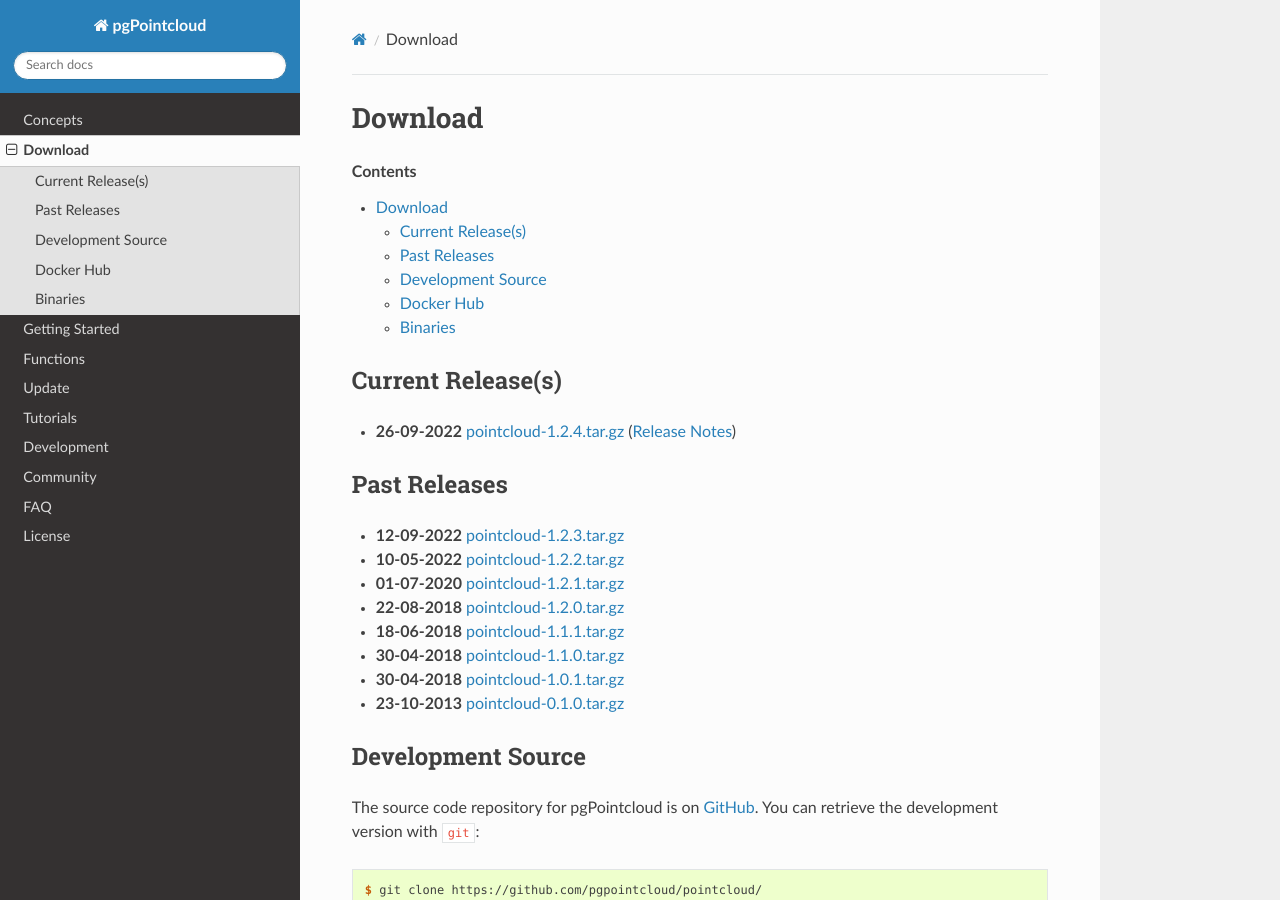
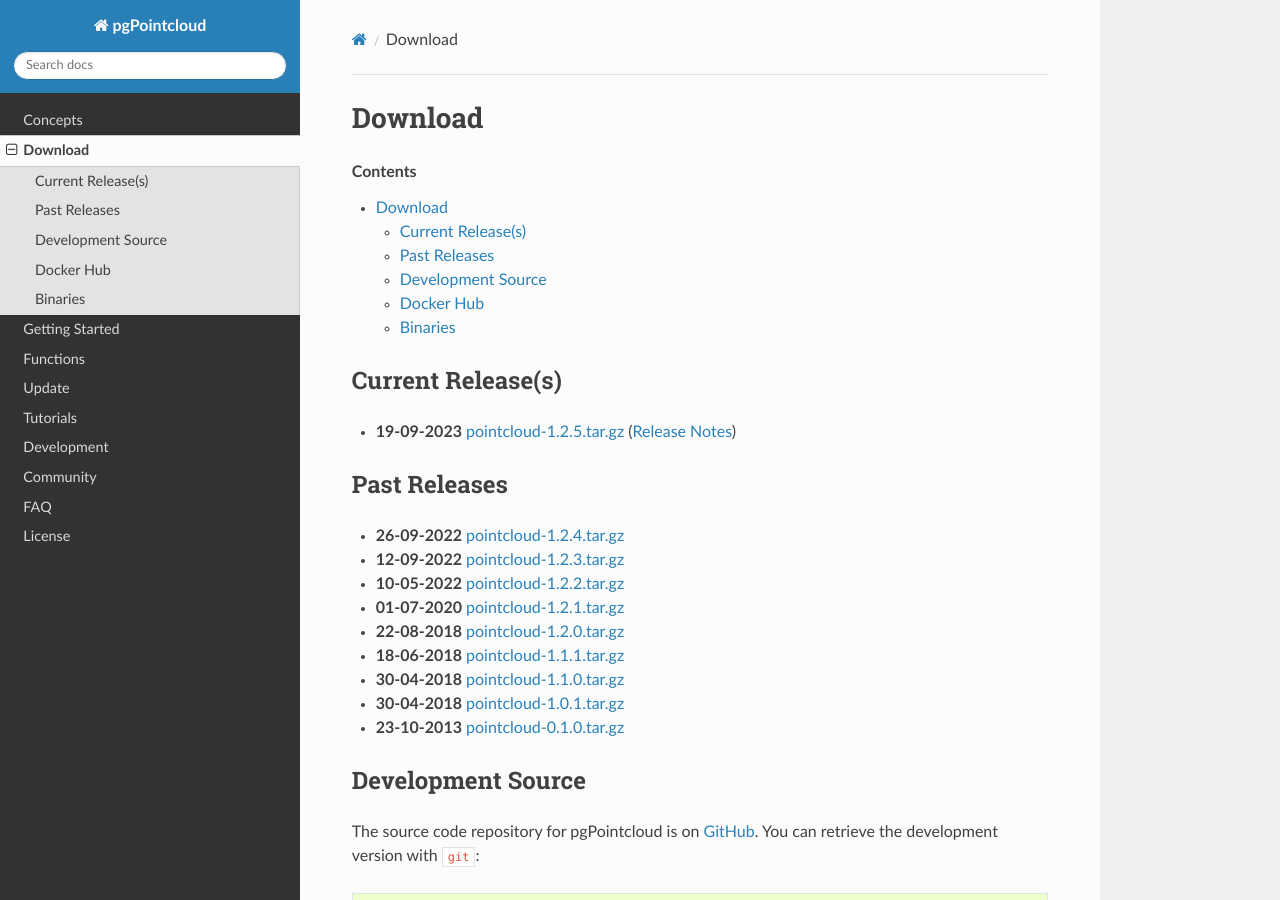
Before and after one commit to pgpointcloud/pointcloud, a Sphinx documentation site: the page built from doc/download.rst, in a window 1280 px wide and 900 px high. Built offline with Sphinx 7.4.7 and the Read the Docs theme 2.0.0, drawn with Linux system fonts in a browser that asks for light colours.

Commit message:
Prepare v1.2.5

```diff
--- a/doc/download.rst
+++ b/doc/download.rst
@@ -13,14 +13,15 @@
 Current Release(s)
 ------------------------------------------------------------------------------
 
-* **26-09-2022** `pointcloud-1.2.4.tar.gz`_ (`Release Notes`_)
+* **19-09-2023** `pointcloud-1.2.5.tar.gz`_ (`Release Notes`_)
 
-.. _`Release Notes`: https://github.com/pgpointcloud/pointcloud/blob/v1.2.4/NEWS
+.. _`Release Notes`: https://github.com/pgpointcloud/pointcloud/blob/v1.2.5/NEWS
 
 
 Past Releases
 ------------------------------------------------------------------------------
 
+* **26-09-2022** `pointcloud-1.2.4.tar.gz`_
 * **12-09-2022** `pointcloud-1.2.3.tar.gz`_
 * **10-05-2022** `pointcloud-1.2.2.tar.gz`_
 * **01-07-2020** `pointcloud-1.2.1.tar.gz`_
@@ -30,6 +31,7 @@
 * **30-04-2018** `pointcloud-1.0.1.tar.gz`_
 * **23-10-2013** `pointcloud-0.1.0.tar.gz`_
 
+.. _`pointcloud-1.2.5.tar.gz`: https://github.com/pgpointcloud/pointcloud/archive/v1.2.5.tar.gz
 .. _`pointcloud-1.2.4.tar.gz`: https://github.com/pgpointcloud/pointcloud/archive/v1.2.4.tar.gz
 .. _`pointcloud-1.2.3.tar.gz`: https://github.com/pgpointcloud/pointcloud/archive/v1.2.3.tar.gz
 .. _`pointcloud-1.2.2.tar.gz`: https://github.com/pgpointcloud/pointcloud/archive/v1.2.2.tar.gz
--- a/doc/index.rst
+++ b/doc/index.rst
@@ -16,10 +16,10 @@
 News
 --------------------------------------------------------------------------------
 
-**26-09-2022**
+**19-09-2023**
 ................................................................................
 
-pgPointcloud 1.2.4 has been released.
+pgPointcloud 1.2.5 has been released.
 
 
 Concepts
```
Also changed, not shown: README.md (+1 -1 lines), 5 other files.
